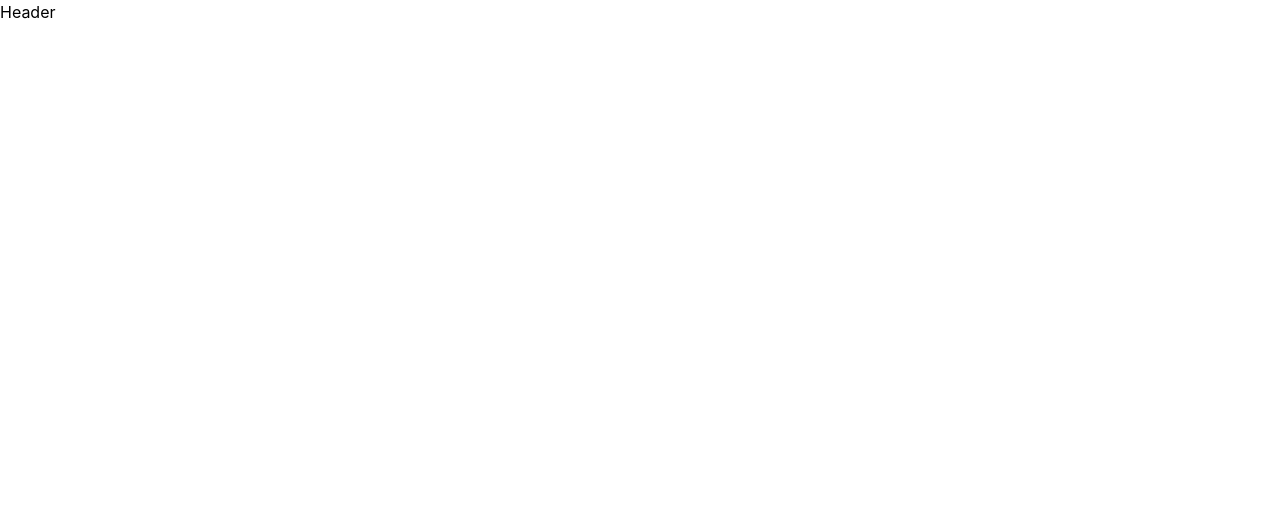
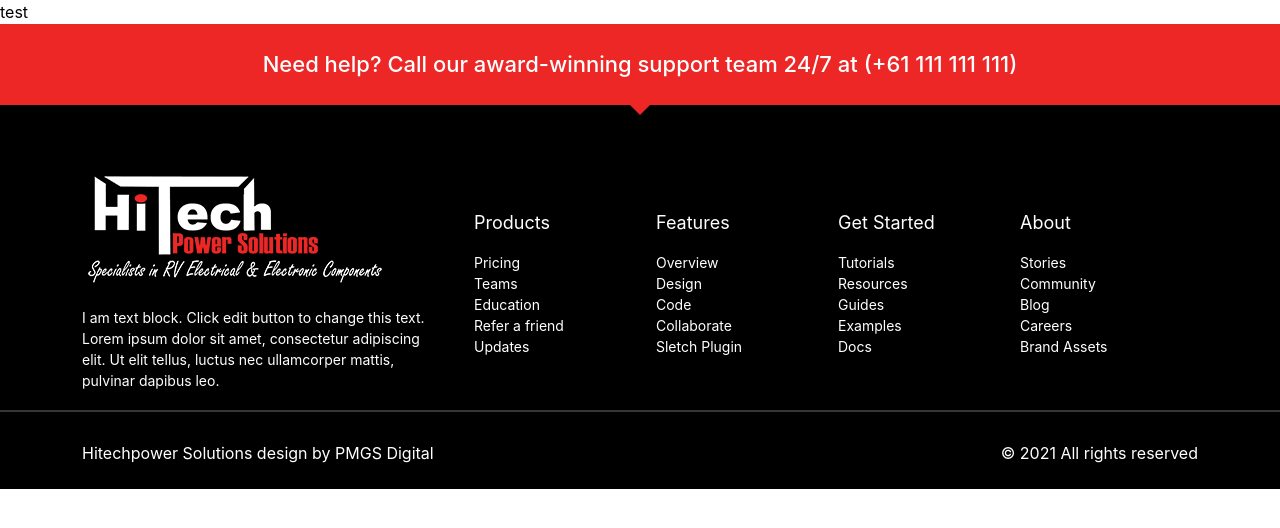
Before and after one commit to navinharitha/hitech_power_solutions, a Next.js app: page / in a window 1280 px wide. Shown: the top 528 px of the page. Built offline with nearby package versions, Linux system fonts and the light colour scheme.

Commit message:
footer design

```diff
--- a/components/Footer.js
+++ b/components/Footer.js
@@ -1,9 +1,76 @@
 import React from "react";
 import Image from "next/image";
-import styles from "../styles/Header.module.css";
+import styles from "../styles/Footer.module.css";
 
 function Footer() {
-  return <h3>Footer</h3>;
+  return (
+      <footer>
+          <div className={`mx-auto text-white text-center py-6 ${styles.footercontact}`}>
+          <h3 className={`${styles.font22} ${styles.fontmedium}`}>Need help? Call our award-winning support team 24/7 at (<a href="tel:+61111111111">+61 111 111 111</a>)</h3>
+          <span className={styles.trangle}></span>
+          </div>
+<div className={styles.footerwrapper}>
+<div className={`mx-auto text-white  ${styles.container} ${styles.ptop}`}>
+<div className={`flex flex-wrap items-center overflow-hidden`}>
+            <div className={`px-3 w-full overflow-hidden lg:my-1 lg:px-3 lg:w-4/12 xl:my-1 xl:px-3 xl:w-4/12`}>
+                <img className={`mb-5`} src="hitech-power-new-logo-white.png"/>
+                <p className={styles.font14}>I am text block. Click edit button to change this text. Lorem ipsum dolor sit amet, consectetur adipiscing elit. Ut elit tellus, luctus nec ullamcorper mattis, pulvinar dapibus leo.</p>
+            </div>
+            <div className={`px-3 w-full overflow-hidden lg:my-1 lg:px-3 lg:w-8/12 xl:my-1 xl:px-3 xl:w-8/12`}>
+            <div className={`grid md:grid-cols-4 lg:grid-cols-4 xl:grid-cols-4 2xl:grid-cols-4 gap-4 md:px-3`}>
+                <div><h4 className={`mb-4  ${styles.font18}`}>Products</h4>
+                    <ul className={styles.font14}>
+                        <li>Pricing</li>
+                        <li> Teams</li>
+                        <li> Education</li>
+                        <li>Refer a friend</li>
+                        <li>Updates</li>
+                    </ul>
+                </div>
+                <div>
+                    <h4 className={`mb-4  ${styles.font18}`}>Features</h4>
+                    <ul className={styles.font14}>
+                        <li>Overview</li>
+                        <li>Design</li>
+                        <li>Code</li>
+                        <li>Collaborate</li>
+                        <li>Sletch Plugin</li>
+                    </ul>
+                </div>
+                <div><h4 className={`mb-4  ${styles.font18}`}>Get Started</h4>
+                <ul className={styles.font14}>
+                        <li>Tutorials</li>
+                        <li>Resources</li>
+                        <li>Guides</li>
+                        <li>Examples</li>
+                        <li>Docs</li>
+                    </ul>
+                </div>
+                <div><h4 className={`mb-4  ${styles.font18}`}>About</h4>
+                <ul className={styles.font14}>
+                        <li>Stories</li>
+                        <li>Community</li>
+                        <li>Blog</li>
+                        <li>Careers</li>
+                        <li>Brand Assets</li>
+                    </ul>
+                </div>
+                </div>
+            </div>
+        </div>
+    </div>
+    <div className={`mx-auto  ${styles.divider}`}>
+        </div>
+    <div className={`mx-auto text-white pb-5 ${styles.container}`}>
+        <div className={`flex flex-wrap items-center overflow-hidden`}>
+            <div className={`px-3 w-full overflow-hidden lg:my-1 lg:px-3 lg:w-1/2 xl:my-1 xl:px-3 xl:w-1/2`}>Hitechpower Solutions design by PMGS Digital</div>
+            <div className={'px-3 w-full overflow-hidden lg:my-1 lg:px-3 lg:w-1/2 xl:my-1 xl:px-3 xl:w-1/2 md:text-right'}>© 2021 All rights reserved</div>
+        </div>
+    </div>
+</div>
+</footer>
+  );
+
 }
 
 export default Footer;
--- a/components/Header.js
+++ b/components/Header.js
@@ -3,7 +3,10 @@ import Image from "next/image";
 import styles from "../styles/Header.module.css";
 
 function Header() {
-  return <h3>Header</h3>;
+
+  return (
+    <div><h3>test</h3></div>
+  );
 }
 
 export default Header;
--- a/pages/index.js
+++ b/pages/index.js
@@ -1,6 +1,12 @@
 import Head from "next/head";
+import Footer from "../components/Footer";
 import Header from "../components/Header";
 
 export default function Home() {
-  return <Header />;
+  return (
+    <>
+      <Header />
+      <Footer />
+    </>
+  );
 }
--- /dev/null
+++ b/styles/Footer.module.css
@@ -0,0 +1,42 @@
+.footerwrapper{
+    background: #000;
+}
+.container{
+max-width:1140px;
+}
+.ptop{
+padding-top: 65px;;
+}
+.font18{
+    font-size:18px;
+}
+.font14{
+    font-size:14px;
+}
+.font22{
+    font-size:22px;
+}
+.fontmedium{
+    font-weight:500;
+}
+.divider{
+    max-width:1400px;
+    border:1px solid rgba(255,255,255,0.21);
+    margin-top: 15px;
+   margin-bottom:25px;
+}
+.footercontact{
+background: #ED2726;
+position:relative;
+}
+.trangle{
+width: 60px;
+height: 30px;
+border-top: solid 30px #ED2726;
+border-left: solid 30px transparent;
+border-right: solid 30px transparent;
+position: absolute;
+left: 50%;
+transform: translateX(-50%);
+bottom: -10px;
+}
```
Also changed, not shown: public/hitech-power-new-logo-white.png (added), 1 other file (tests, documents, lock files or other folders).
